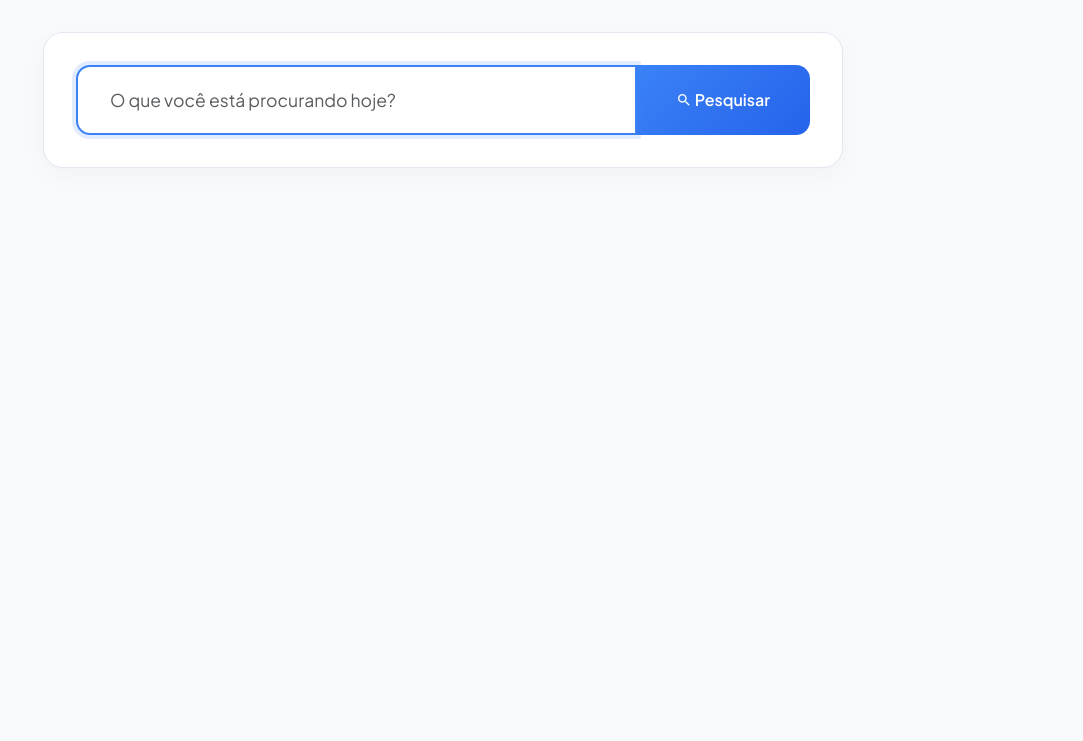
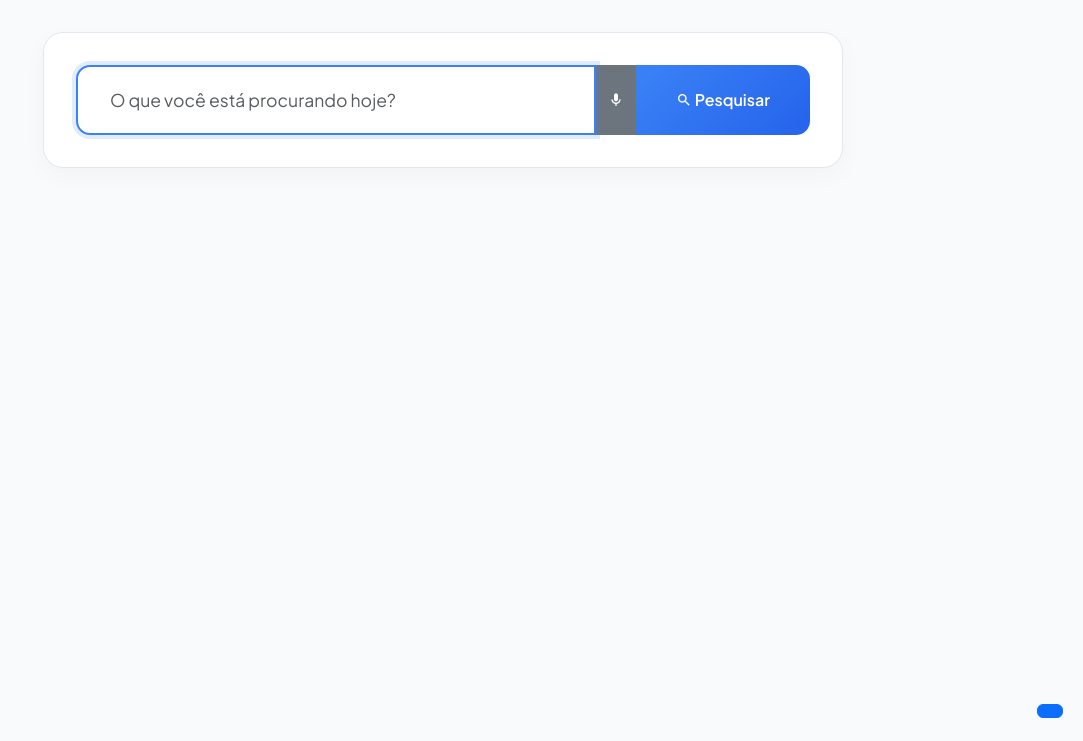
Before and after one commit to kaiccesar/EasBlue_Beta, a Flask app: page / in a window 1280 px wide. Shown: the part 59-800 px from the top of the page, without its empty margins (197-1280 px from the left). Run offline with Flask 3, Linux system fonts and the light colour scheme; data that the repository does not hold is empty; some libraries are stand-ins or nearby versions.

Commit message:
Update index.html

```diff
--- a/templates/index.html
+++ b/templates/index.html
@@ -266,6 +296,35 @@
             font-weight: 600;
         }
 
+        .vlibras-btn {
+            position: fixed;
+            bottom: 20px;
+            right: 20px;
+            z-index: 1000;
+        }
+
+        .tts-button {
+            background: rgba(59, 130, 246, 0.1);
+            border: none;
+            border-radius: 8px;
+            padding: 4px 8px;
+        }
+
+        .color-picker {
+            width: 30px;
+            height: 30px;
+            border-radius: 50%;
+            border: 2px solid var(--border-color);
+            cursor: pointer;
+        }
+
+        .speech-status {
+            position: absolute;
+            right: 130px;
+            top: 50%;
+            transform: translateY(-50%);
+        }
+
         @media (max-width: 768px) {
             .logo-text {
                 display: none;
@@ -298,6 +369,10 @@
     </style>
 </head>
 <body>
+    <div vw class="enabled vlibras-btn">
+        <div vw-access-button class="btn btn-primary"></div>
+    </div>
+
     <nav class="navbar navbar-expand-lg">
         <div class="container">
             <a class="logo-container" href="#" aria-label="Página inicial">
@@ -540,6 +615,10 @@
                            autocomplete="off"
                            id="searchInput"
                            autofocus>
+                    <div class="speech-status" id="speechStatus"></div>
+                    <button type="button" class="btn btn-secondary" id="voiceBtn">
+                        <i class="mdi mdi-microphone"></i>
+                    </button>
                     <div class="autocomplete-items" id="autocompleteItems"></div>
                     <button type="submit" class="btn btn-primary search-btn">
                         <i class="mdi mdi-magnify"></i> Pesquisar
@@ -584,6 +664,12 @@
                                     </form>
                                 </div>
                             </div>
+                            <div class="d-flex gap-2">
+                                <button class="tts-button" data-text="{{ result.snippet }}">
+                                    <i class="mdi mdi-volume-high"></i>
+                                </button>
+                            </div>
+                        </div>
                     </div>
                 {% endfor %}
             {% elif query %}
@@ -603,43 +689,97 @@
                 </div>
             {% endif %}
         </div>
+
     </main>
 
     <script src="https://cdn.jsdelivr.net/npm/bootstrap@5.3.0/dist/js/bootstrap.bundle.min.js"></script>
+    <script src="https://vlibras.gov.br/app/vlibras-plugin.js"></script>
     <script>
-        function initAccessibility() {
-            const settings = {
-                theme: localStorage.getItem('theme') || 'light',
-                fontSize: localStorage.getItem('fontSize') || '1',
-                highContrast: localStorage.getItem('highContrast') === 'true',
-                reduceMotion: localStorage.getItem('reduceMotion') === 'true',
-                dyslexiaFont: localStorage.getItem('dyslexiaFont') || 'default',
-                keyboardNav: localStorage.getItem('keyboardNav') === 'true'
+        class VoiceController {
+            constructor() {
+                this.recognition = new (window.SpeechRecognition || window.webkitSpeechRecognition)();
+                this.recognition.lang = 'pt-BR';
+                this.recognition.interimResults = false;
+
+                this.recognition.onresult = (event) => {
+                    const transcript = event.results[0][0].transcript;
+                    document.getElementById('searchInput').value = transcript;
+                    document.getElementById('speechStatus').innerHTML = '';
                 };
 
-            document.documentElement.setAttribute('data-theme', settings.theme);
-            document.documentElement.setAttribute('data-bs-theme', settings.theme);
-            document.documentElement.style.fontSize = settings.fontSize + 'rem';
-
-            if(settings.highContrast) {
-                document.documentElement.setAttribute('data-accessibility', 'high-contrast');
-            }
-            if(settings.reduceMotion) {
-                document.documentElement.setAttribute('data-accessibility', 'reduced-motion');
-            }
-            if(settings.dyslexiaFont === 'dyslexia') {
-                document.documentElement.setAttribute('data-accessibility', 'dyslexia');
-            }
-            if(settings.keyboardNav) {
-                document.body.classList.add('keyboard-nav');
+                this.recognition.onerror = (event) => {
+                    document.getElementById('speechStatus').innerHTML =
+                        '<i class="mdi mdi-microphone-off text-danger"></i> Erro';
+                    console.error('Erro no reconhecimento de voz:', event.error);
+                };
             }
 
-            document.getElementById('themeSwitch').checked = settings.theme === 'dark';
-            document.getElementById('fontSize').value = settings.fontSize;
-            document.getElementById('highContrast').checked = settings.highContrast;
-            document.getElementById('reduceMotion').checked = settings.reduceMotion;
-            document.getElementById('dyslexiaFont').value = settings.dyslexiaFont;
-            document.getElementById('keyboardNav').checked = settings.keyboardNav;
+            start() {
+                this.recognition.start();
+                document.getElementById('speechStatus').innerHTML =
+                    '<i class="mdi mdi-microphone text-success"></i> Ouvindo...';
+            }
+        }
+
+        const voiceController = new VoiceController();
+
+        document.getElementById('voiceBtn').addEventListener('click', () => {
+            voiceController.start();
+        });
+
+        document.querySelectorAll('.tts-button').forEach(button => {
+            button.addEventListener('click', () => {
+                const synth = window.speechSynthesis;
+                const utterance = new SpeechSynthesisUtterance(button.dataset.text);
+                utterance.lang = 'pt-BR';
+                synth.speak(utterance);
+            });
+        });
+
+        new window.VLibras.Widget('https://vlibras.gov.br/app');
+
+        // Configurações de acessibilidade
+        const applySavedSettings = () => {
+            // Tema
+            const savedTheme = localStorage.getItem('theme');
+            if(savedTheme) {
+                document.documentElement.setAttribute('data-theme', savedTheme);
+                document.documentElement.setAttribute('data-bs-theme', savedTheme);
+                document.getElementById('themeSwitch').checked = savedTheme === 'dark';
+            }
+
+            // Tamanho da fonte
+            const savedFontSize = localStorage.getItem('fontSize');
+            if(savedFontSize) {
+                document.documentElement.style.fontSize = savedFontSize + 'rem';
+                document.getElementById('fontSize').value = savedFontSize;
+            }
+
+            // Alto contraste
+            const highContrast = localStorage.getItem('highContrast') === 'true';
+            if(highContrast) {
+                document.documentElement.setAttribute('data-accessibility', 'high-contrast');
+                document.getElementById('highContrast').checked = true;
+            }
+
+            // Redução de movimento
+            const reduceMotion = localStorage.getItem('reduceMotion') === 'true';
+            if(reduceMotion) {
+                document.documentElement.setAttribute('data-accessibility', 'reduced-motion');
+                document.getElementById('reduceMotion').checked = true;
+            }
+
+            // Fonte para dislexia
+            const dyslexiaFont = localStorage.getItem('dyslexiaFont');
+            if(dyslexiaFont === 'dyslexia') {
+                document.documentElement.setAttribute('data-accessibility', 'dyslexia');
+                document.getElementById('dyslexiaFont').value = 'dyslexia';
+            }
+
+            // Navegação por teclado
+            const keyboardNav = localStorage.getItem('keyboardNav') === 'true';
+            document.body.classList.toggle('keyboard-nav', keyboardNav);
+            document.getElementById('keyboardNav').checked = keyboardNav;
         }
 
         document.getElementById('themeSwitch').addEventListener('change', function(e) {
@@ -687,85 +827,8 @@
         });
 
         document.addEventListener('DOMContentLoaded', () => {
-            initAccessibility();
-
-            document.addEventListener('keydown', (e) => {
-                if(document.body.classList.contains('keyboard-nav')) {
-                    const focusable = [...document.querySelectorAll(
-                        'a[href], button, input, textarea, select, details, [tabindex]:not([tabindex="-1"])'
-                    )];
-
-                    if(e.key === 'Tab') {
-                        e.preventDefault();
-                        const current = document.activeElement;
-                        const index = focusable.indexOf(current);
-                        const next = focusable[index + 1] || focusable[0];
-                        next.focus();
-                    }
-                }
-            });
-        });
-
-        const searchInput = document.getElementById('searchInput');
-        const autocompleteItems = document.getElementById('autocompleteItems');
-
-        function normalizeTerm(term) {
-            return term.normalize('NFD').replace(/[\u0300-\u036f]/g, "").toLowerCase();
-        }
-
-        function debounce(func, timeout = 300) {
-            let timer;
-            return (...args) => {
-                clearTimeout(timer);
-                timer = setTimeout(() => { func.apply(this, args); }, timeout);
-            };
-        }
-
-        function updateAutocomplete() {
-            const term = searchInput.value;
-            if (term.length < 2) {
-                autocompleteItems.style.display = 'none';
-                return;
-            }
-
-            fetch(`/autocomplete?term=${encodeURIComponent(term)}`)
-                .then(response => response.json())
-                .then(suggestions => {
-                    autocompleteItems.innerHTML = '';
-                    if (suggestions.length > 0) {
-                        autocompleteItems.style.display = 'block';
-                        suggestions.forEach(suggestion => {
-                            const div = document.createElement('div');
-                            div.className = 'autocomplete-item';
-                            div.innerHTML = suggestion.replace(
-                                new RegExp(term, 'gi'),
-                                match => `<span class="autocomplete-highlight">${match}</span>`
-                            );
-                            div.addEventListener('click', () => {
-                                searchInput.value = suggestion;
-                                autocompleteItems.style.display = 'none';
-                                searchInput.form.submit();
-                            });
-                            autocompleteItems.appendChild(div);
-                        });
-                    } else {
-                        autocompleteItems.style.display = 'none';
-                    }
-                });
-        }
-
-        searchInput.addEventListener('input', debounce(updateAutocomplete));
-
-        document.addEventListener('click', (e) => {
-            if (!e.target.closest('.autocomplete-container')) {
-                autocompleteItems.style.display = 'none';
-            }
-        });
-
-        searchInput.addEventListener('keydown', (e) => {
-            if (e.key === 'Enter') {
-                autocompleteItems.style.display = 'none';
-            }
+            applySavedSettings();
+            new window.VLibras.Widget('https://vlibras.gov.br/app');
         });
     </script>
 </body>
```
Also changed, not shown: other parts of templates/index.html (+46 -3 lines). Lines whose indentation alone changed are shown as unchanged.
